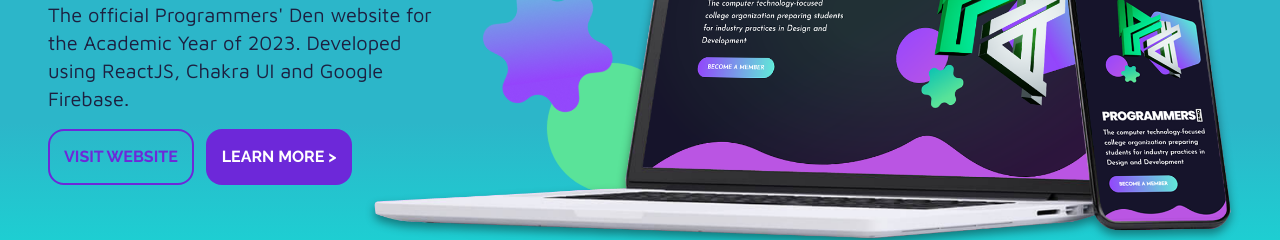
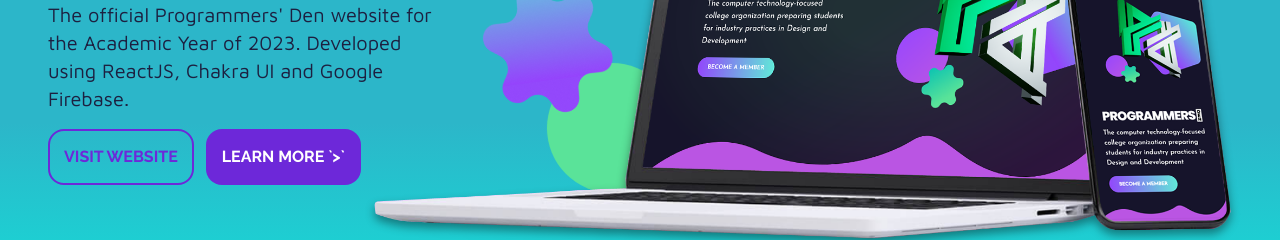
Before and after one commit to shiichi-i/ac-portfolio, a Next.js app: page / in a window 1280 px wide. Shown: the part 1080-1320 px from the top of the page. Built offline with nearby package versions, Linux system fonts and the light colour scheme.

Commit message:
fixed `&gt;`

```diff
--- a/src/app/page.jsx
+++ b/src/app/page.jsx
@@ -127,7 +127,7 @@
                          className="items-center justify-center">
                         <a>
                           <button className="bg-violet-700 p-4 font-bold rounded-2xl">
-                            LEARN MORE &gt;
+                            LEARN MORE `&gt;`
                           </button>
                         </a>
                       </motion.div>
```
